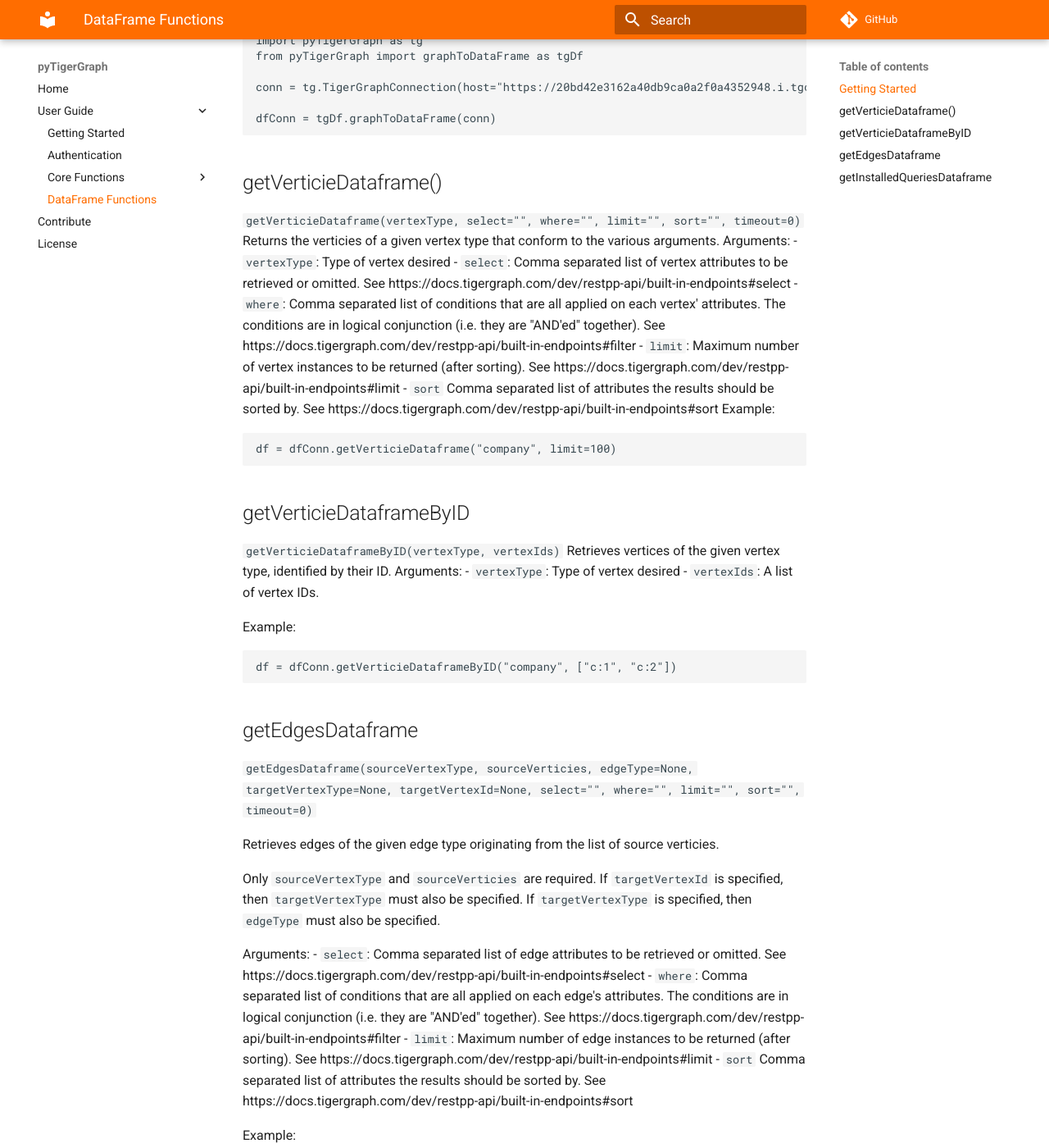
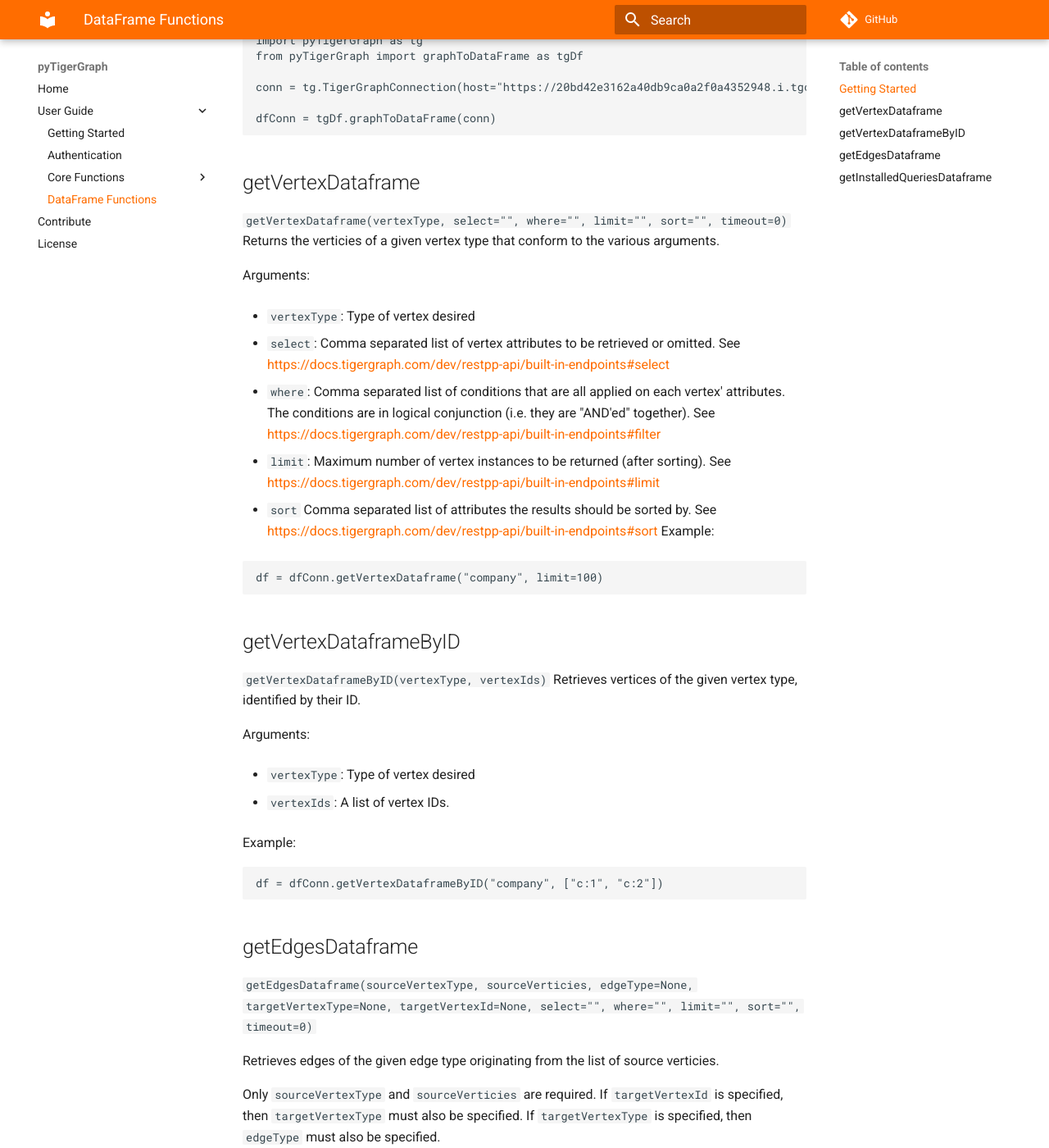
Before and after one commit to pyTigerGraph/pyTigerGraph, an MkDocs documentation site: the page built from docs/DataFrame.md, in a window 1280 px wide and 1400 px high, scrolled down 385 px. Shown: the whole window at 82% size. Built offline with MkDocs 1.6.1 and Material for MkDocs 9.7.7, drawn with Linux system fonts in a browser that asks for light colours; comment, search, counter and statistics services are not loaded; some of the changed text lies outside the part shown.

Commit message:
updated package, docs, spelling errors

````diff
--- a/docs/DataFrame.md
+++ b/docs/DataFrame.md
@@ -12,35 +12,44 @@
 dfConn = tgDf.graphToDataFrame(conn)
 ```
 
-## getVerticieDataframe()
-```getVerticieDataframe(vertexType, select="", where="", limit="", sort="", timeout=0)```
+## getVertexDataframe
+```getVertexDataframe(vertexType, select="", where="", limit="", sort="", timeout=0)```
 Returns the verticies of a given vertex type that conform to the various arguments.
+
 Arguments:
+
 - `vertexType`: Type of vertex desired
+
 - `select`: Comma separated list of vertex attributes to be retrieved or omitted.
-            See https://docs.tigergraph.com/dev/restpp-api/built-in-endpoints#select
+            See [https://docs.tigergraph.com/dev/restpp-api/built-in-endpoints#select](https://docs.tigergraph.com/dev/restpp-api/built-in-endpoints#select)
+
 - `where`:  Comma separated list of conditions that are all applied on each vertex' attributes.
             The conditions are in logical conjunction (i.e. they are "AND'ed" together).
-            See https://docs.tigergraph.com/dev/restpp-api/built-in-endpoints#filter
+            See [https://docs.tigergraph.com/dev/restpp-api/built-in-endpoints#filter](https://docs.tigergraph.com/dev/restpp-api/built-in-endpoints#filter)
+
 - `limit`:  Maximum number of vertex instances to be returned (after sorting).
-            See https://docs.tigergraph.com/dev/restpp-api/built-in-endpoints#limit
+            See [https://docs.tigergraph.com/dev/restpp-api/built-in-endpoints#limit](https://docs.tigergraph.com/dev/restpp-api/built-in-endpoints#limit)
+
 - `sort`    Comma separated list of attributes the results should be sorted by.
-            See https://docs.tigergraph.com/dev/restpp-api/built-in-endpoints#sort
+            See [https://docs.tigergraph.com/dev/restpp-api/built-in-endpoints#sort](https://docs.tigergraph.com/dev/restpp-api/built-in-endpoints#sort)
 Example:
 ```python
-df = dfConn.getVerticieDataframe("company", limit=100)
+df = dfConn.getVertexDataframe("company", limit=100)
 ```
 
-## getVerticieDataframeByID
-```getVerticieDataframeByID(vertexType, vertexIds)```
+## getVertexDataframeByID
+```getVertexDataframeByID(vertexType, vertexIds)```
 Retrieves vertices of the given vertex type, identified by their ID.
+
 Arguments:
+
 - `vertexType`: Type of vertex desired
+
 - `vertexIds`: A list of vertex IDs.
 
 Example:
 ```python
-df = dfConn.getVerticieDataframeByID("company", ["c:1", "c:2"])
+df = dfConn.getVertexDataframeByID("company", ["c:1", "c:2"])
 ```
 
 ## getEdgesDataframe
@@ -53,15 +62,19 @@
 If `targetVertexType` is specified, then `edgeType` must also be specified.
 
 Arguments:
+
 - `select`: Comma separated list of edge attributes to be retrieved or omitted.
-            See https://docs.tigergraph.com/dev/restpp-api/built-in-endpoints#select
+            See [https://docs.tigergraph.com/dev/restpp-api/built-in-endpoints#select](https://docs.tigergraph.com/dev/restpp-api/built-in-endpoints#select)
+
 - `where`:  Comma separated list of conditions that are all applied on each edge's attributes.
             The conditions are in logical conjunction (i.e. they are "AND'ed" together).
-            See https://docs.tigergraph.com/dev/restpp-api/built-in-endpoints#filter
+            See [https://docs.tigergraph.com/dev/restpp-api/built-in-endpoints#filter](https://docs.tigergraph.com/dev/restpp-api/built-in-endpoints#filter)
+
 - `limit`:  Maximum number of edge instances to be returned (after sorting).
-            See https://docs.tigergraph.com/dev/restpp-api/built-in-endpoints#limit
+            See [https://docs.tigergraph.com/dev/restpp-api/built-in-endpoints#limit](https://docs.tigergraph.com/dev/restpp-api/built-in-endpoints#limit)
+
 - `sort`    Comma separated list of attributes the results should be sorted by.
-            See https://docs.tigergraph.com/dev/restpp-api/built-in-endpoints#sort
+            See [https://docs.tigergraph.com/dev/restpp-api/built-in-endpoints#sort](https://docs.tigergraph.com/dev/restpp-api/built-in-endpoints#sort)
 
 Example:
 ```python
--- a/setup.py
+++ b/setup.py
@@ -6,7 +6,7 @@
 setup(
   name = 'pyTigerGraph',         # How you named your package folder (MyLib)
   packages = ['pyTigerGraph'],   # Chose the same as "name"
-  version = '0.0.5.8',      # Start with a small number and increase it with every change you make
+  version = '0.0.6.0',      # Start with a small number and increase it with every change you make
   license='MIT',        # Chose a license from here: https://help.github.com/articles/licensing-a-repository
   description = 'Library to connect to TigerGraph databases',   # Give a short description about your library
   long_description=long_description,
````
Also changed, not shown: 3 other files.
